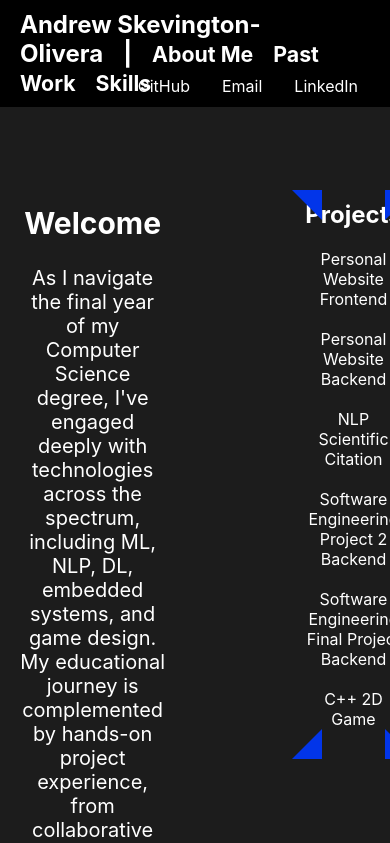
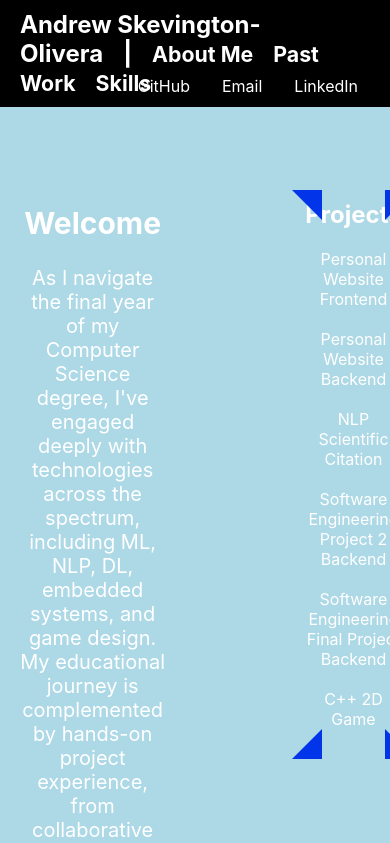
Before and after one commit to AndrewASO/portfolioWebsite, a React (Create React App) app: page / in a window 390 px wide. Shown: the top 843 px of the page. Built offline with nearby package versions, Linux system fonts and the light colour scheme.

Commit message:
Mobile view change

```diff
--- a/src/App.css
+++ b/src/App.css
@@ -23,3 +23,13 @@ body {
 }
 
 /* You can add more custom styles and classes */
+@media screen and (max-width: 600px) {
+  body {
+    background-color: lightblue;
+  }
+
+  /* Adding custom padding to the Home section for mobile devices */
+  .home-section {
+    padding-bottom: 500px; /* Adjust based on your design needs */
+  }
+}
```
